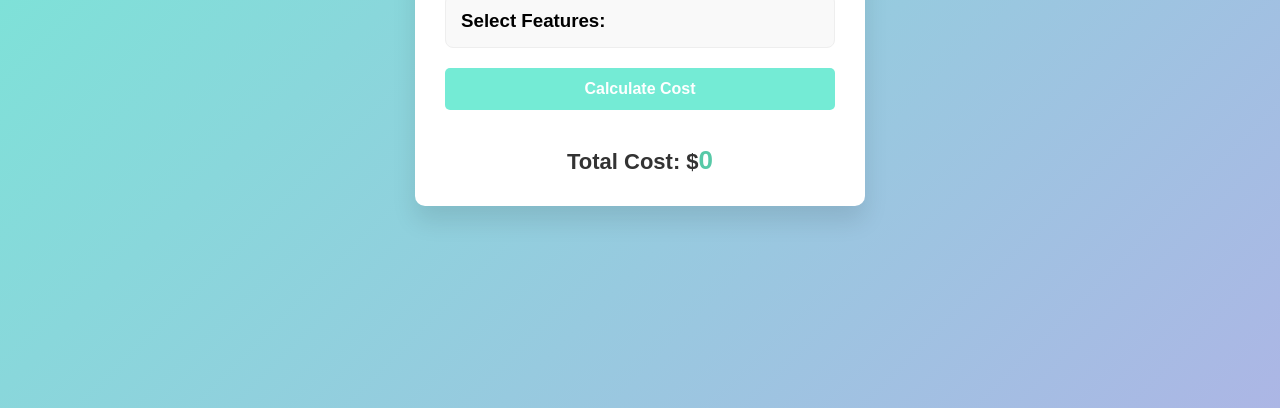
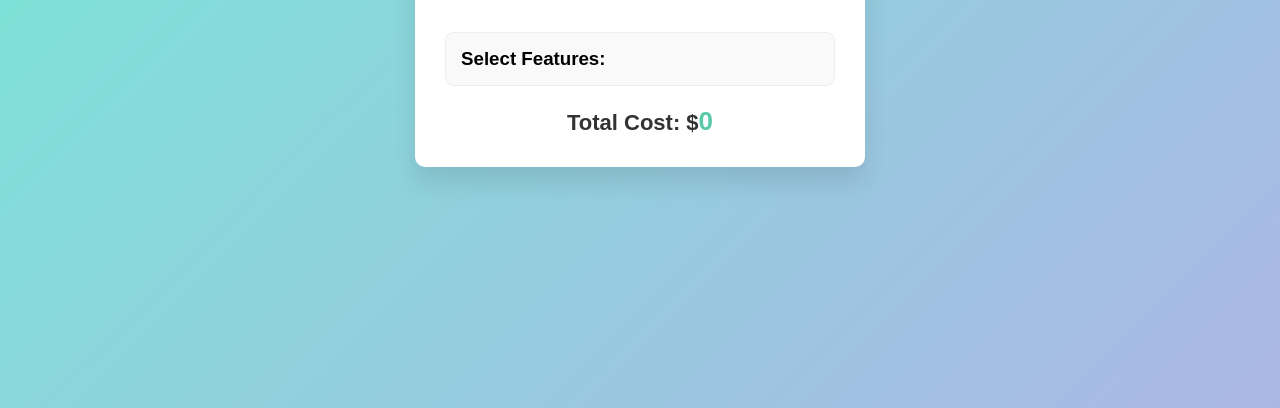
Before and after one commit to GantaGnanesh2302/Calculator, a plain HTML site: page index.html in a window 1280 px wide. Shown: the part 392-800 px from the top of the page. Drawn offline with Linux system fonts and the light colour scheme.

Commit message:
Update index.html

```diff
--- a/index.html
+++ b/index.html
@@ -91,27 +91,6 @@
       cursor: pointer;
     }
 
-    /* Button Styling */
-    button {
-      background-color: #74ebd5;
-      color: white;
-      border: none;
-      cursor: pointer;
-      font-size: 16px;
-      padding: 12px;
-      transition: background-color 0.3s ease, transform 0.3s ease;
-      font-weight: bold;
-    }
-
-    button:hover {
-      background-color: #57c9a7;
-      transform: translateY(-2px);
-    }
-
-    button:active {
-      transform: translateY(0);
-    }
-
     /* Cost Output Styling */
     h2 {
       text-align: center;
@@ -172,8 +151,6 @@
     <!-- Features will be dynamically loaded here -->
   </div>
 
-  <button onclick="calculateCost()">Calculate Cost</button>
-
   <h2>Total Cost: $<span id="total-cost">0</span></h2>
 </div>
 
@@ -192,6 +169,7 @@
   document.getElementById('category').addEventListener('change', function() {
     selectedCategory = this.value;
     displayFeatures(selectedCategory);
+    calculateCost(); // Automatically calculate cost after category selection
   });
 
   // Display the features for the selected category
@@ -228,12 +206,13 @@
     } else {
       selectedFeatures = selectedFeatures.filter(f => f !== feature);
     }
+    calculateCost(); // Automatically calculate cost when a feature is selected/deselected
   }
 
   // Calculate the total cost
   function calculateCost() {
-    if (!selectedCategory || selectedFeatures.length === 0) {
-      alert('Please select a category and at least one feature.');
+    if (!selectedCategory) {
+      document.getElementById('total-cost').innerText = 0;
       return;
     }
 
```
